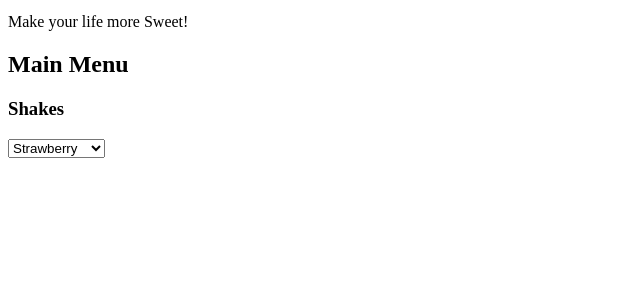
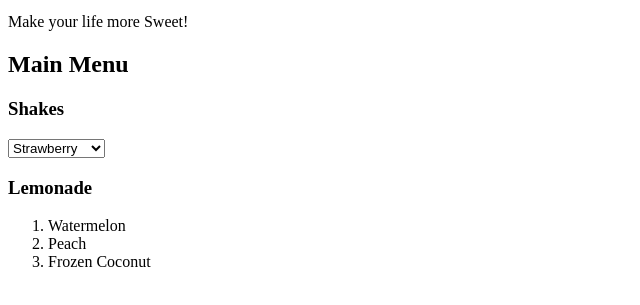
Before and after one commit to simranjotbal/simranjotbal.github.io, a plain HTML site: page index.html in a window 1280 px wide. Shown: the part 87-392 px from the top of the page, without its empty margins (0-640 px from the left). Drawn offline with Linux system fonts and the light colour scheme.

Commit message:
Update index.html

```diff
--- a/index.html
+++ b/index.html
@@ -10,5 +10,13 @@
       <option>Mango</option>
     </select>
 
+    <h3>Lemonade</h3>
+    <ol>
+        <li>Watermelon</li>
+        <li>Peach</li>
+        <li>Frozen Coconut</li>
+    </ol>
+
+
 
 </div>
```
